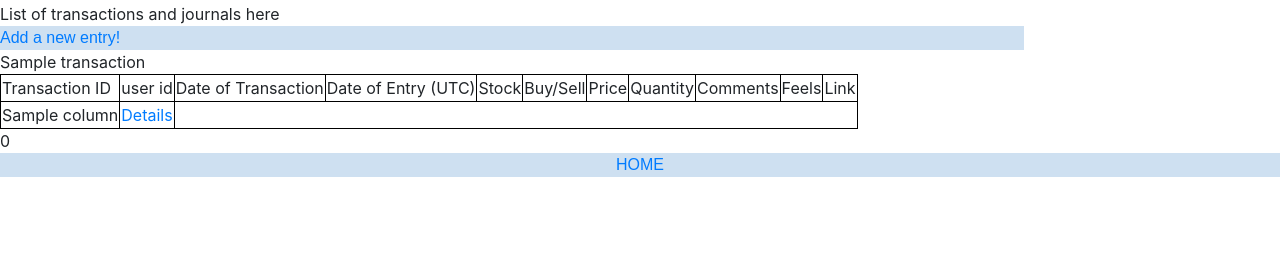
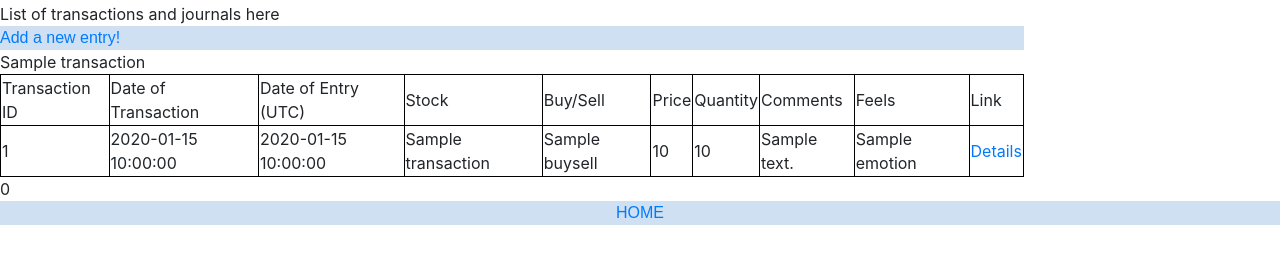
Before and after one commit to lucasdpau/stockfeels, a Flask app: template templates/profile.html in a window 1280 px wide. Shown: the part 174-452 px from the top of the page. Run offline with Flask 2, Linux system fonts and the light colour scheme; the template is opened without the code that fills it: most values are stand-ins (such as "Sample title", 1, 10 or a date in 2020); some libraries are stand-ins or nearby versions.

Commit message:
changed profile to use keys instead of blindly iterating over user_transactions. shorted messages on profile page.

```diff
--- a/app.py
+++ b/app.py
@@ -85,7 +85,22 @@
 def profile():
     #shows when the user logs in. Has all their info, shows a list of their entries
     user_transactions = functions.get_users_transactions(session['user_id'])
-    return render_template('profile.html', user_transactions=user_transactions)
+    #user_transactions is a list of row objects from the sqlite db.
+
+    #if this list isnt empty, get the keys from the first row object
+    if len(user_transactions) > 0:
+        key_list = user_transactions[0].keys()
+
+    #shorten comments for preview
+    shortened_comments = {}
+    for transaction in user_transactions:
+        if len(transaction['comment']) > 10:
+            preview_comment = transaction['comment'][:10] + ". . ."
+        else:
+            preview_comment = transaction['comment']
+        shortened_comments[transaction] = preview_comment
+
+    return render_template('profile.html', user_transactions=user_transactions, key_list=key_list, shortened_comments=shortened_comments)
 
 @app.route('/entry', methods=['GET', 'POST'])
 @login_required
--- a/templates/entry.html
+++ b/templates/entry.html
@@ -32,7 +32,7 @@
                 <label for="entry_emotion">Emotion</label>
                 <input type="range" class="custom-range" id="entry_emotion" name="emotion" min="1" max="5">
             </div>
-            <input type="submit" class="form-control btn-secondary">
+            <input type="submit" value="Submit" class="form-control btn-secondary">
         </form>
     </div>
 {% endblock %}
--- a/templates/profile.html
+++ b/templates/profile.html
@@ -14,9 +14,6 @@
                 <tr>
                     <td>
                         Transaction ID
-                    </td>
-                    <td>
-                        user id
                     </td>
                     <td>
                         Date of Transaction
@@ -49,11 +46,36 @@
                 {% for transaction in user_transactions %}
                 <tr>
                     {{ transaction }}
-                    {% for column in transaction %}
+                    <!-- key_list
+['transaction_id', 'userid', 'trans_datetime', 'entry_datetime', 'stock_name', 'buysell', 'price', 'quantity', 'comment', 'emotion']
+-->
                     <td>
-                        {{ column }}
+                        {{ transaction['transaction_id'] }}
                     </td>
-                    {% endfor %}
+                    <td>
+                        {{ transaction['trans_datetime'] }}
+                    </td>
+                    <td class="entry_datetime">
+                        {{ transaction['entry_datetime'] }}
+                    </td>
+                    <td>
+                        {{ transaction['stock_name'] }}
+                    </td>
+                    <td>
+                        {{ transaction['buysell'] }}
+                    </td>
+                    <td>
+                        {{ transaction['price'] }}
+                    </td>
+                    <td>
+                        {{ transaction['quantity'] }}
+                    </td>
+                    <td>
+                        {{ shortened_comments[transaction] }}
+                    </td>
+                    <td>
+                        {{ transaction['emotion'] }}
+                    </td>
                     <td>
                     <!-- transaction[0] is the transaction id, but if we change code in functions.py we have to adjust this-->
                         <a href="/details?transactionid={{transaction[0]}}">Details</a>
```
Also changed, not shown: database.db.
